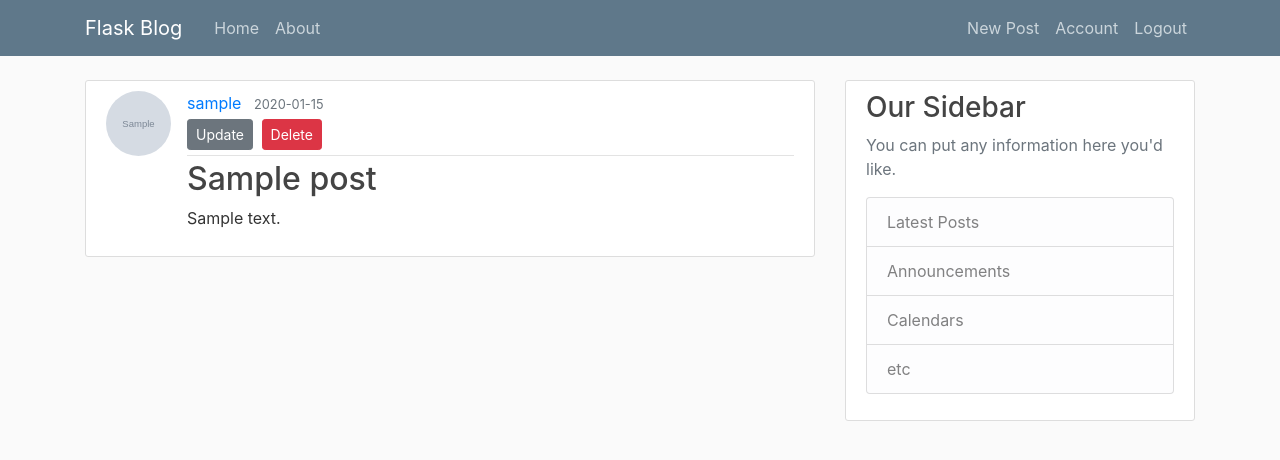
After one commit to BolajiOlajide/flask-blog, a Flask app: page /post/1 in a window 1280 px wide. The commit adds this page. Shown: the top 460 px of the page. Run offline with Flask 2, Linux system fonts and the light colour scheme; a user stored in the database is signed in; tables that the repository leaves empty hold one stand-in row (values such as "Sample post"); grey boxes marked "Sample" are stand-in pictures; some libraries are stand-ins or nearby versions.

Commit message:
create update delete posts

```diff
--- a/app/routes.py
+++ b/app/routes.py
@@ -1,43 +1,23 @@
 from flask import (
-    render_template, flash, redirect, url_for, request
+    render_template, flash, redirect, url_for, request, abort
 )
 from flask_login import (
     login_user, current_user, logout_user, login_required
 )
 
 from app import app, db, bcrypt
-from app.models import User  # noqa: E402
+from app.models import User, Post  # noqa: E402
 from app.forms import (
-    RegistrationForm, LoginForm, UpdateAccountForm
+    RegistrationForm, LoginForm, UpdateAccountForm,
+    PostForm
 )
 from app.utils import save_picture
-
-
-posts = [
-    {
-        'author': 'Coop Proton',
-        'title': 'Blog post 1',
-        'content': 'First post content',
-        'date_posted': 'April 20, 2018'
-    },
-    {
-        'author': 'Jane Doe',
-        'title': 'Blog post 2',
-        'content': 'Second post content',
-        'date_posted': 'April 21, 2018'
-    },
-    {
-        'author': 'Corey Schafer',
-        'title': 'Blog post 3',
-        'content': 'Third post content',
-        'date_posted': 'April 22, 2018'
-    }
-]
 
 
 @app.route('/')
 @app.route('/home')
 def home():
+    posts = Post.query.all()
     return render_template('home.html', posts=posts)
 
 
@@ -62,6 +42,7 @@ def register():
         )
         db.session.add(user)
         db.session.commit()
+        login_user(user)
 
         flash(
             'Your account has been created! You are now able to log in',
@@ -107,7 +88,6 @@ def user_account():
             current_user.image_file = picture_file
         current_user.username = form.username.data
         current_user.email = form.email.data
-        db.session.add(current_user)
         db.session.commit()
         flash('Your account has been updated', 'success')
         return redirect(url_for('user_account'))
@@ -120,3 +100,61 @@ def user_account():
         'account.html', title='Account', image_file=image_file,
         form=form
     )
+
+
+@app.route('/post/new', methods=['GET', 'POST'])
+@login_required
+def new_post():
+    form = PostForm()
+    if form.validate_on_submit():
+        post = Post(
+            title=form.title.data,
+            content=form.content.data,
+            author=current_user  # using the backref of author set on the post
+            # model, you can decide to use the user_id column if you want
+        )
+        db.session.add(post)
+        db.session.commit()
+        flash('Your post has been created!', 'success')
+        return redirect(url_for('home'))
+    return render_template('create_post.html', title='New Post',
+                           form=form, legend='Update Post')
+
+
+@app.route('/post/<int:post_id>')
+@login_required
+def post(post_id):
+    post = Post.query.get_or_404(post_id)
+    return render_template('post.html', title=post.title, post=post)
+
+
+@app.route('/post/<int:post_id>/update', methods=['GET', 'POST'])
+@login_required
+def update_post(post_id):
+    post = Post.query.get_or_404(post_id)
+    if post.author != current_user:
+        abort(403)
+    form = PostForm()
+    if form.validate_on_submit():
+        post.title = form.title.data
+        post.content = form.content.data
+        db.session.commit()
+        flash('Your post has been updated', 'success')
+        return redirect(url_for('post', post_id=post.id))
+    elif request.method == 'GET':
+        form.title.data = post.title
+        form.content.data = post.content
+    return render_template('create_post.html', title='Update Post',
+                           form=form, legend='Update Post')
+
+
+@app.route('/post/<int:post_id>/delete', methods=['POST'])
+@login_required
+def delete_post(post_id):
+    post = Post.query.get_or_404(post_id)
+    if post.author != current_user:
+        abort(403)
+    db.session.delete(post)
+    db.session.commit()
+    flash('Your post has been deleted!', 'success')
+    return redirect(url_for('home'))
--- a/app/templates/layout.html
+++ b/app/templates/layout.html
@@ -30,6 +30,7 @@
                     <!-- Navbar Right Side -->
                     <div class="navbar-nav">
                         {% if current_user.is_authenticated %}
+                            <a class="nav-item nav-link" href="{{ url_for('new_post') }}">New Post</a>
                             <a class="nav-item nav-link" href="{{ url_for('user_account') }}">Account</a>
                             <a class="nav-item nav-link" href="{{ url_for('logout') }}">Logout</a>
                         {% else %}
--- /dev/null
+++ b/app/templates/post.html
@@ -0,0 +1,45 @@
+{% extends 'layout.html' %}
+
+{% block content %}
+    <article class="media content-section">
+        <img class="rounded-circle article-img" src="{{ url_for('static', filename='pictures/' + post.author.image_file ) }}" />
+        <div class="media-body">
+            <div class="article-metadata">
+                <a class="mr-2" href="#">{{ post.author.username }}</a>
+                <small class="text-muted">{{ post.date_posted.strftime('%Y-%m-%d') }}</small>
+                {% if post.author == current_user %}
+                    <div>
+                        <a class="btn btn-secondary btn-sm mt-1 mb-1" href="{{ url_for('update_post', post_id=post.id) }}">
+                            Update
+                        </a>
+                        <button type="button" class="btn btn-danger btn-sm m-1" data-target="#deleteModal" data-toggle="modal">
+                            Delete
+                        </button>
+                    </div>
+                {% endif %}
+            </div>
+            <h2 class="article-title">{{ post.title }}</h2>
+            <p class="article-content">{{ post.content }}</p>
+        </div>
+    </article>
+
+    <!-- Modal -->
+    <div class="modal fade" id="deleteModal" tabindex="-1" role="dialog" aria-labelledby="deleteModalLabel" aria-hidden="true">
+        <div class="modal-dialog" role="document">
+          <div class="modal-content">
+            <div class="modal-header">
+              <h5 class="modal-title" id="deleteModalLabel">Delete Post?</h5>
+              <button type="button" class="close" data-dismiss="modal" aria-label="Close">
+                <span aria-hidden="true">&times;</span>
+              </button>
+            </div>
+            <div class="modal-footer">
+              <button type="button" class="btn btn-secondary" data-dismiss="modal">Close</button>
+              <form action="{{ url_for('delete_post', post_id=post.id) }}" method="POST">
+                  <input type="submit" class="btn btn-danger" value="Delete" />
+              </form>
+            </div>
+          </div>
+        </div>
+    </div>
+{% endblock %}
```
Also changed, not shown: app/forms.py (+8 -1 lines), app/templates/create_post.html (added, +45 -0 lines), app/templates/home.html (+4 -3 lines).
